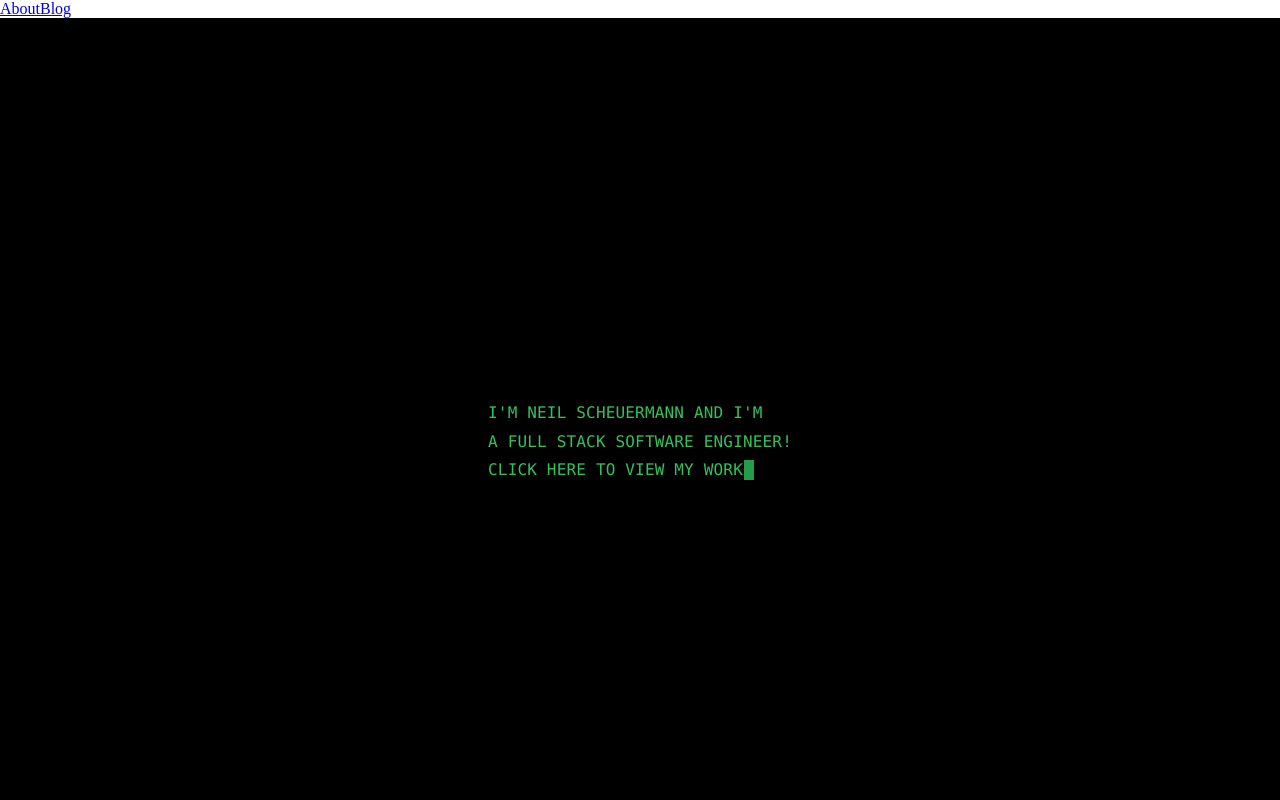
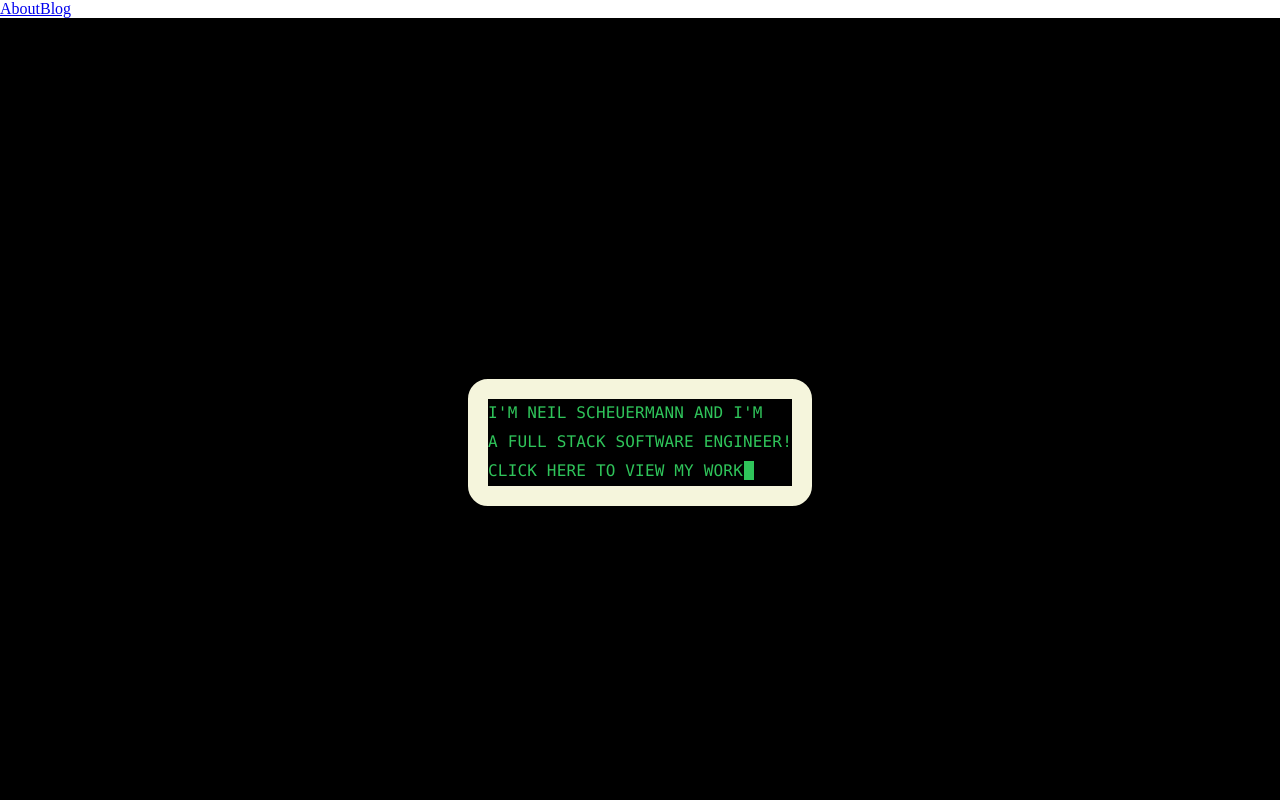
Before and after one commit to neilscheuermann/neil-scheuermann, a Gatsby site: page / in a window 1280 px wide. Shown: the top 800 px of the page. Built offline with nearby package versions, Linux system fonts and the light colour scheme; Gatsby itself is replaced by a stand-in of ours.

Commit message:
Started computer screen style home page.

```diff
--- a/src/pages/index.js
+++ b/src/pages/index.js
@@ -16,7 +16,10 @@ const Home = styled.div`
   align-items: center;
 `
 
-const HomeBody = styled.div``
+const HomeBody = styled.div`
+  border: beige solid 20px;
+  border-radius: 20px;
+`
 
 const HomeText = styled.p`
   font-family: ${MONOSPACE_FONT};
@@ -32,7 +35,7 @@ const HomeCursor = styled.div`
   background: #2fc45a;
   transform: translate(0, 4px);
   margin-left: 1px;
-  opacity: 0.8;
+  opacity: $0.4;
 `
 
 const About = styled.div`
@@ -69,6 +72,11 @@ const IndexPage = () => (
       <link
         rel="stylesheet"
         href="https://fonts.googleapis.com/icon?family=Material+Icons"
+      />
+      {/* TODO: Check to make sure I'm using normalize correctly here. */}
+      <link
+        rel="stylesheet"
+        href="https://cdnjs.cloudflare.com/ajax/libs/normalize/8.0.1/normalize.css"
       />
     </Helmet>
 
```
